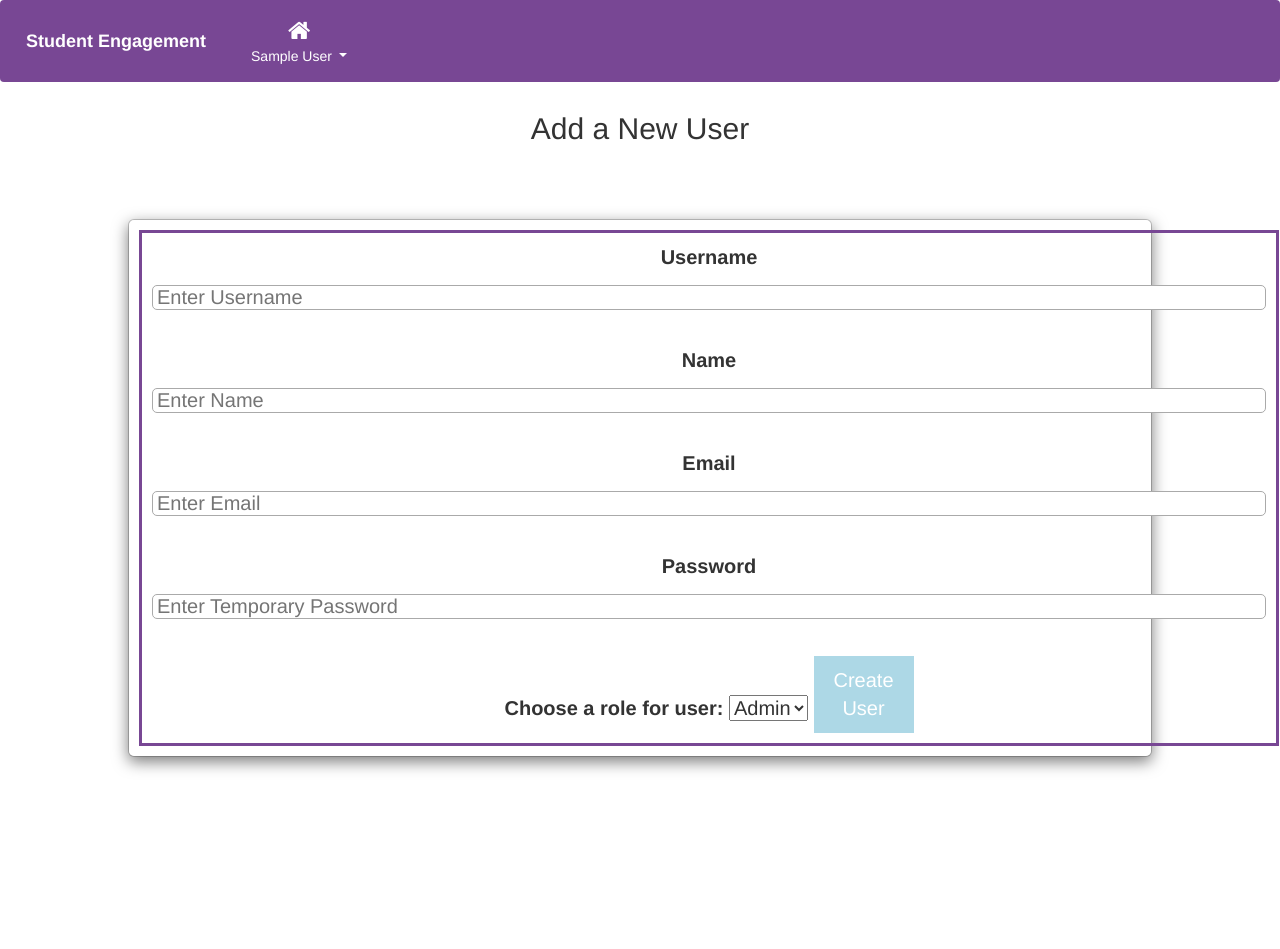
After one commit to Teganj/StudentEngagementPortal, a PHP site: page /admin_addUser.php in a window 1280 px wide. The commit adds this page. Run offline with PHP 8.4, Linux system fonts and the light colour scheme; the visitor is signed in with stand-in values (Sample User, id 1); tables that the repository leaves empty or names only in its code hold one stand-in row (values such as "Sample post"); some libraries are stand-ins or nearby versions.

Commit message:
removing div from forms and adding admin controls

```diff
--- a/src/css/login_style.css
+++ b/src/css/login_style.css
@@ -82,8 +82,13 @@ button:hover {
 #box{
     background-color: #784794;
     margin: auto;
-    width: 300px;
+    margin-top: 0px;
+    margin-bottom: 0px;
     padding: 20px;
+    height: 60%;
+    width: 80%;
+    border: 3px solid #784794;
+    text-align: center;
 }
 .container {
     height: 60%;
--- /dev/null
+++ b/src/php/admin_addUser.php
@@ -0,0 +1,85 @@
+<?php
+session_start();
+include("connection.php");
+include("check_login.php");
+
+$user_data = check_login($con);
+
+
+if ($_SERVER['REQUEST_METHOD'] == "POST") {
+    //something was posted
+    $user_name = $_POST['user_name'];
+    $name = $_POST['name'];
+    $email = $_POST['email'];
+    $password = $_POST['password'];
+    $role = $_POST['role'];
+
+    if (!empty($user_name) && !empty($password) && !is_numeric($user_name)) {
+
+        //Check if email exist in DB with email
+        $prevQuery = "SELECT * FROM users WHERE email = '". $_POST['email']."'";
+        $prevResult = $con->query($prevQuery);
+
+
+        if ($prevResult->num_rows > 0) {
+            //Error if email is already in DB
+            echo "Email already exists in Database!";
+        } else {
+            //Insert data into DB
+            $user_id = random_num(20);
+            $query = ("INSERT INTO users (user_name, name, email, password, role) VALUES ('" . $user_name . "', '" . $name . "','" . $email . "', '" . $password . "', '" . $role . "')");
+
+            mysqli_query($con, $query);
+
+            header("Location: admin_index.php");
+            die;
+        }
+
+    } else {
+        echo "Please enter some valid information!";
+    }
+}
+?>
+
+
+<!DOCTYPE html>
+<html>
+<head>
+    <title>Add User</title>
+    <link href="//maxcdn.bootstrapcdn.com/bootstrap/4.1.1/css/bootstrap.min.css" rel="stylesheet" id="bootstrap-css">
+    <script src="//maxcdn.bootstrapcdn.com/bootstrap/4.1.1/js/bootstrap.min.js"></script>
+    <script src="//maxcdn.bootstrapcdn.com/bootstrap/4.1.1/js/bootstrap.min.js"></script>
+    <script src="//cdnjs.cloudflare.com/ajax/libs/jquery/3.2.1/jquery.min.js"></script>
+    <link rel="stylesheet" href="../css/login_style.css">
+
+</head>
+<body>
+<?php include 'navbar.php' ?>
+<h2 style="text-align: center; margin-top: 10px;">Add a New User</h2>
+<form class="modal-content animate" method="post">
+    <div class="container" style="font-size: 20px; margin: 10px; padding: 10px">
+
+        <label><b>Username</b></label>
+        <input id="text" type="text" name="user_name" placeholder="Enter Username"><br><br>
+
+        <label><b>Name</b></label>
+        <input id="text" type="text" name="name" placeholder="Enter Name"><br><br>
+
+        <label><b>Email</b></label>
+        <input id="text" type="text" name="email" placeholder="Enter Email"><br><br>
+
+        <label><b>Password</b></label>
+        <input id="text" type="password" name="password" placeholder="Enter Temporary Password"><br><br>
+
+        <label for="role">Choose a role for user:</label>
+        <select id="role" name="roles">
+            <option value="admin">Admin</option>
+            <option value="user">User</option>
+        </select>
+
+        <button id="button" type="submit" value="admin_login.php">Create User</button>
+
+    </div>
+</form>
+</body>
+</html>
--- /dev/null
+++ b/src/php/admin_updateUser.php
@@ -0,0 +1,6 @@
+<?php
+
+if($prevResult-> num_rows > 0){
+    //Updating member data
+    $con->query("UPDATE reports SET name = '".$name."'");
+}
--- a/src/php/login.php
+++ b/src/php/login.php
@@ -41,7 +41,6 @@ if ($_SERVER['REQUEST_METHOD'] == "POST") {
     <script src="//cdnjs.cloudflare.com/ajax/libs/jquery/3.2.1/jquery.min.js"></script>
     <link rel="stylesheet" href="../css/login_style.css">
     <link rel="stylesheet" href="../css/nav_style.css">
-    <link rel="stylesheet" href="../css/admin_index.css">
 
 </head>
 <body>
@@ -54,7 +53,6 @@ if ($_SERVER['REQUEST_METHOD'] == "POST") {
 </nav>
 
 <h2 style="text-align: center; margin-top: 10px;">Student Retention Portal Login</h2>
-<div id="box" style="margin-top: 0px; margin-bottom: 0px;">
     <form class="modal-content animate" method="post">
         <div class="container" style="font-size: 20px;margin: 10px">
 
@@ -69,6 +67,5 @@ if ($_SERVER['REQUEST_METHOD'] == "POST") {
             <a href="forgot.php">Forgot Password? </a><br><br>
         </div>
     </form>
-</div>
 </body>
 </html>
```
Also changed, not shown: src/php/admin_index.php (+9 -1 lines), src/php/index.php (+2 -6 lines), src/php/signup.php (deleted, +0 -72 lines).
